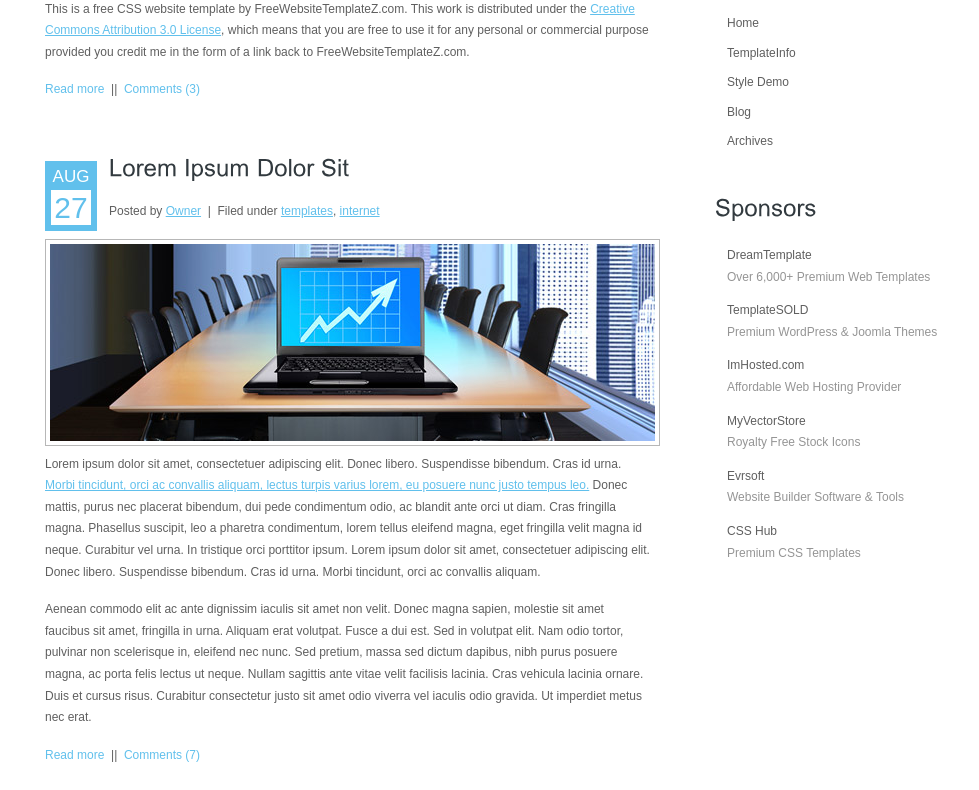
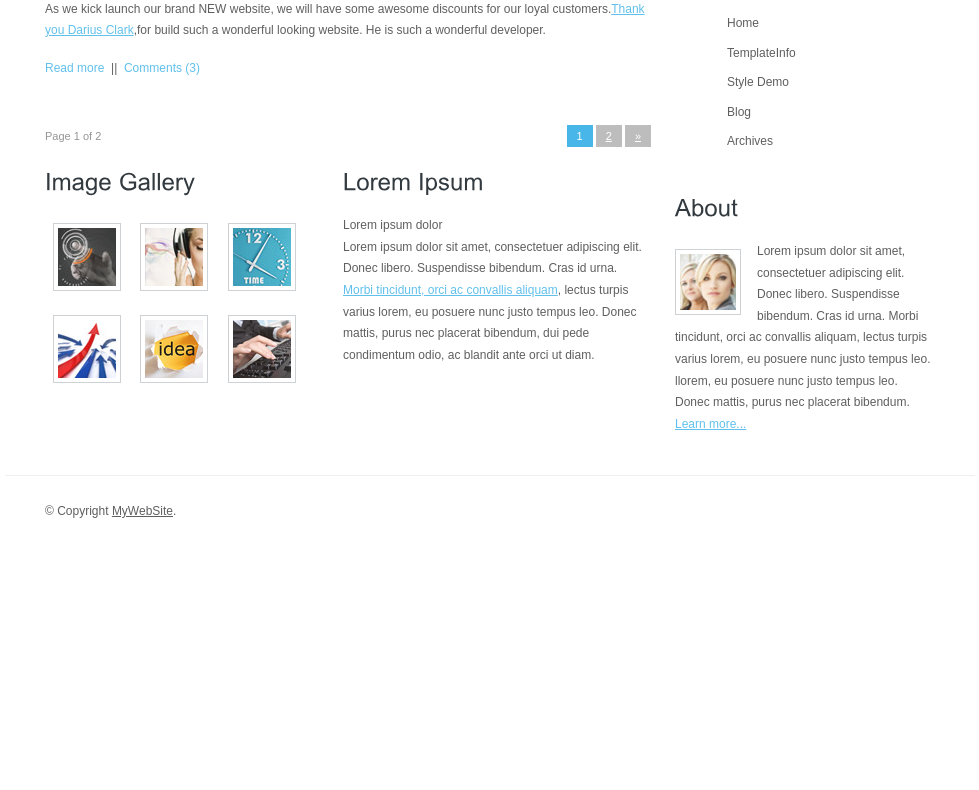
Before and after one commit to DeeClark/salon_site, a plain HTML site: page index.html in a window 1280 px wide. Shown: the part 685-1475 px from the top of the page, without its empty margins (150-1129 px from the left). After the commit the page ends 1231 px from the top, so only its background shows below. Drawn offline with Linux system fonts and the light colour scheme.

Commit message:
removed code
I removed static post that were not needed

```diff
--- a/index.html
+++ b/index.html
@@ -33,20 +33,12 @@
       <div class="mainbar">
         <div class="article">
           <p class="date">aug<span>28</span></p>
-          <h2><span>Template License</span></h2>
+          <h2><span>Whats Going On!</span></h2>
           <p>Posted by <a href="#">Owner</a> &nbsp;|&nbsp; Filed under <a href="#">templates</a>, <a href="#">internet</a></p>
-          <p>This is a free CSS website template by FreeWebsiteTemplateZ.com. This work is distributed under the <a href="http://creativecommons.org/licenses/by/3.0/">Creative Commons Attribution 3.0 License</a>, which means that you are free to use it for any personal or commercial purpose provided you credit me in the form of a link back to FreeWebsiteTemplateZ.com.</p>
+          <p>As we kick launch our brand NEW website, we will have some awesome discounts for our loyal customers.<a href="http://www.dariusclark.com">Thank you Darius Clark</a>,for build such a wonderful looking website.  He is such a wonderful developer.</p>
           <p class="spec"><a href="#" class="rm">Read more</a> &nbsp;||&nbsp; <a href="#" class="com">Comments (3)</a></p>
         </div>
-        <div class="article">
-          <p class="date">aug<span>27</span></p>
-          <h2><span>Lorem Ipsum</span> Dolor Sit</h2>
-          <p>Posted by <a href="#">Owner</a> &nbsp;|&nbsp; Filed under <a href="#">templates</a>, <a href="#">internet</a></p>
-          <img src="images/img2.jpg" width="605" height="197" alt="" />
-          <p>Lorem ipsum dolor sit amet, consectetuer adipiscing elit. Donec libero. Suspendisse bibendum. Cras id urna. <a href="#">Morbi tincidunt, orci ac convallis aliquam, lectus turpis varius lorem, eu posuere nunc justo tempus leo.</a> Donec mattis, purus nec placerat bibendum, dui pede condimentum odio, ac blandit ante orci ut diam. Cras fringilla magna. Phasellus suscipit, leo a pharetra condimentum, lorem tellus eleifend magna, eget fringilla velit magna id neque. Curabitur vel urna. In tristique orci porttitor ipsum. Lorem ipsum dolor sit amet, consectetuer adipiscing elit. Donec libero. Suspendisse bibendum. Cras id urna. Morbi tincidunt, orci ac convallis aliquam.</p>
-          <p>Aenean commodo elit ac ante dignissim iaculis sit amet non velit. Donec magna sapien, molestie sit amet faucibus sit amet, fringilla in urna. Aliquam erat volutpat. Fusce a dui est. Sed in volutpat elit. Nam odio tortor, pulvinar non scelerisque in, eleifend nec nunc. Sed pretium, massa sed dictum dapibus, nibh purus posuere magna, ac porta felis lectus ut neque. Nullam sagittis ante vitae velit facilisis lacinia. Cras vehicula lacinia ornare. Duis et cursus risus. Curabitur consectetur justo sit amet odio viverra vel iaculis odio gravida. Ut imperdiet metus nec erat.</p>
-          <p class="spec"><a href="#" class="rm">Read more</a> &nbsp;||&nbsp; <a href="#" class="com">Comments (7)</a></p>
-        </div>
+
         <p class="pages"><small>Page 1 of 2 &nbsp;&nbsp;&nbsp;</small> <span>1</span> <a href="#">2</a> <a href="#">&raquo;</a></p>
       </div>
       <div class="sidebar">
@@ -69,25 +61,7 @@
             <li><a href="#">Archives</a></li>
           </ul>
         </div>
-        <div class="gadget">
-          <h2 class="star"><span>Sponsors</span></h2>
-          <div class="clr"></div>
-          <ul class="ex_menu">
-            <li><a href="http://www.dreamtemplate.com">DreamTemplate</a><br />
-              Over 6,000+ Premium Web Templates</li>
-            <li><a href="http://www.templatesold.com/">TemplateSOLD</a><br />
-              Premium WordPress &amp; Joomla Themes</li>
-            <li><a href="http://www.imhosted.com">ImHosted.com</a><br />
-              Affordable Web Hosting Provider</li>
-            <li><a href="http://www.myvectorstore.com">MyVectorStore</a><br />
-              Royalty Free Stock Icons</li>
-            <li><a href="http://www.evrsoft.com">Evrsoft</a><br />
-              Website Builder Software &amp; Tools</li>
-            <li><a href="http://www.csshub.com/">CSS Hub</a><br />
-              Premium CSS Templates</li>
-          </ul>
-        </div>
-      </div>
+
       <div class="clr"></div>
     </div>
   </div>
```
